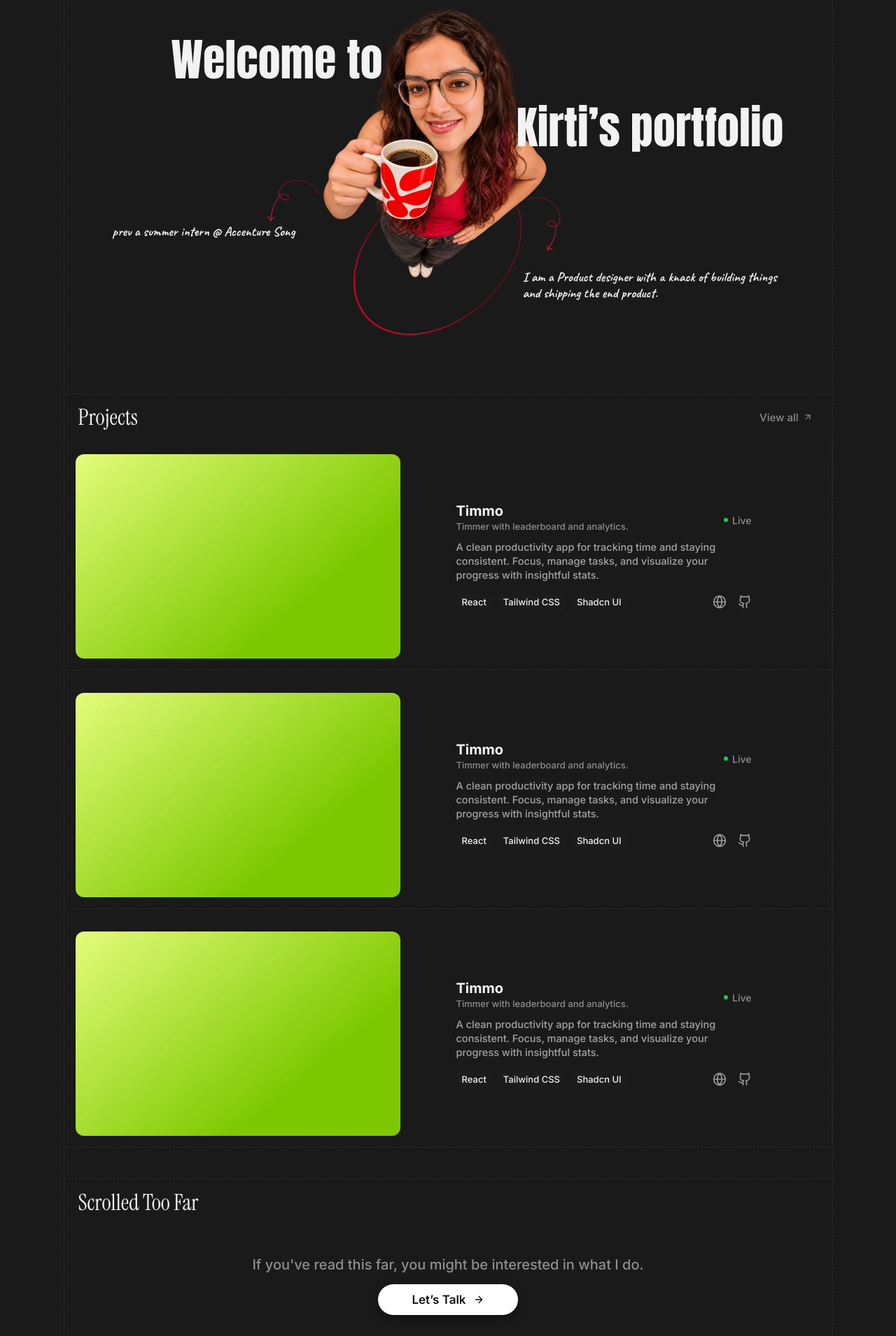
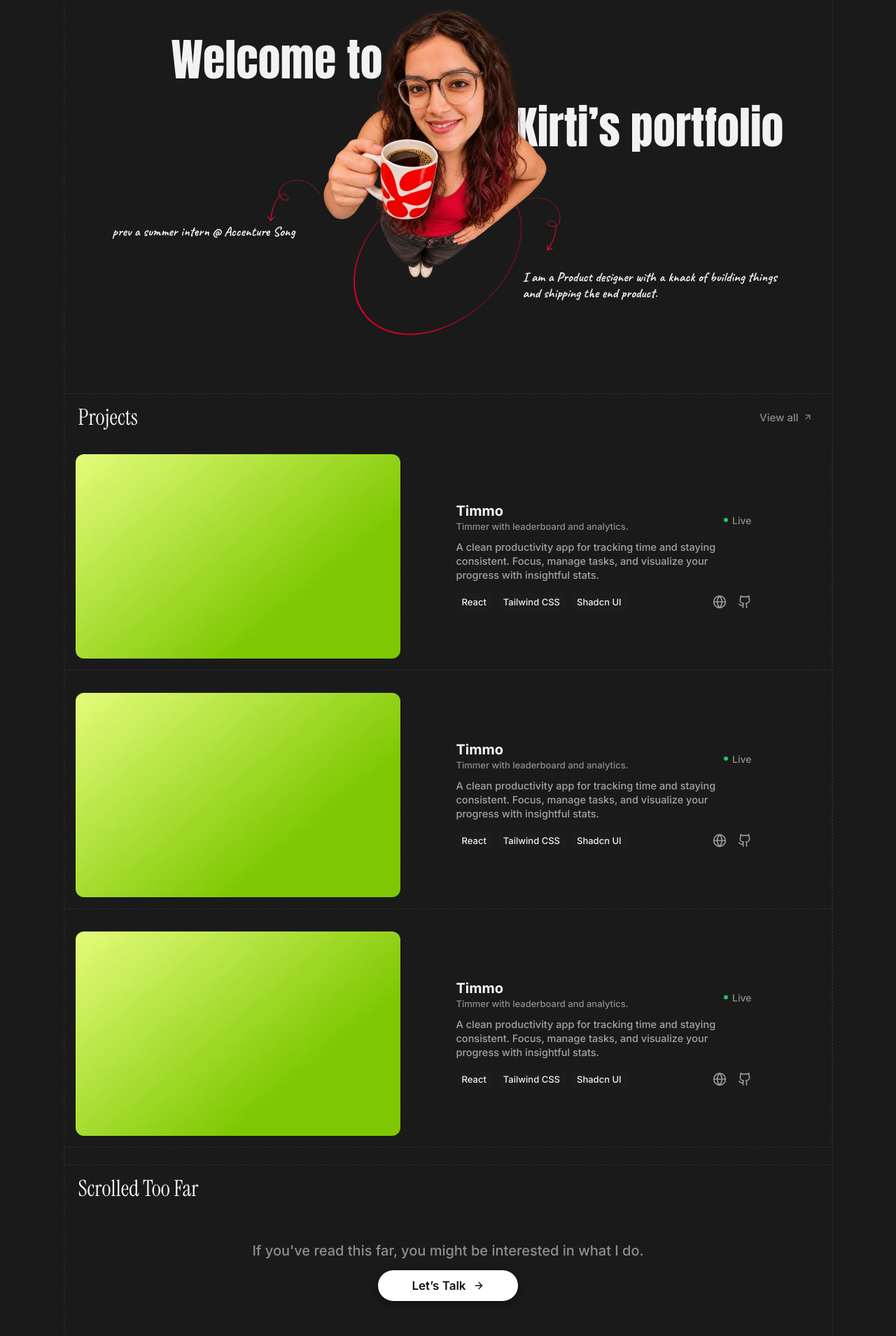
Before and after one commit to kirtigupta2/portfolio, a plain HTML site: page index.html in a window 1280 px wide. Shown: the part 89-1998 px from the top of the page at 70% size. Drawn offline with Linux system fonts and the light colour scheme.

Commit message:
Put hero text behind photo; match project list bottom spacing
Co-Authored-By: Claude Sonnet 5.5 <noreply@anthropic.com>
Claude-Session: https://claude.ai/code/session_01MxocEwXRfH6usBrNkY7M5M

```diff
--- a/styles.css
+++ b/styles.css
@@ -11,9 +11,9 @@ a { color: inherit; text-decoration: none; }
 
 .hero { position: relative; height: 609px; }
 .hero > * { position: absolute; }
-.photo { left: 354px; top: 53px; width: 344px; height: 396px; object-fit: cover; }
+.photo { z-index: 2; left: 354px; top: 53px; width: 344px; height: 396px; object-fit: cover; }
 .ellipse { left: 413px; top: 311px; width: 241px; height: 215px; }
-.welcome, .name { font-family: Impact, 'Anton', sans-serif; font-weight: 400; font-size: 64px; color: #f2f2f2; white-space: nowrap; }
+.welcome, .name { z-index: 1; font-family: Impact, 'Anton', sans-serif; font-weight: 400; font-size: 64px; color: #f2f2f2; white-space: nowrap; }
 .welcome { left: 153px; top: 84px; }
 .name { left: 646px; top: 181px; }
 .hand { font-family: 'Caveat', cursive; font-weight: 700; font-size: 19px; line-height: 23px; color: #ececec; }
@@ -41,7 +41,7 @@ h2 { font-family: 'Instrument Serif', serif; font-weight: 400; font-size: 32px;
 .links { display: flex; gap: 16px; }
 .links a { display: flex; }
 
-.cta { border-top: 1px dashed #2c2c2c; padding: 12px 20px 24px; margin-top: 4px; }
+.cta { border-top: 1px dashed #2c2c2c; padding: 12px 20px 24px; }
 .cta-body { display: flex; flex-direction: column; align-items: center; gap: 16px; padding: 56px 0 40px; }
 .cta-body p { font-size: 20px; font-weight: 500; color: #8e8e8e; }
 .btn { display: inline-flex; align-items: center; gap: 10px; background: #fff; color: #111; font-weight: 600; font-size: 17px; padding: 12px 48px; border-radius: 100px; box-shadow: 0 4px 14px rgba(0,0,0,.4); transition: transform .15s; }
@@ -60,3 +60,5 @@ h2 { font-family: 'Instrument Serif', serif; font-weight: 400; font-size: 32px;
   .card { flex-direction: column; gap: 24px; }
   .card-img, .card-body { width: 100%; max-width: 464px; }
 }
+
+.card:last-child { margin-bottom: 0; }
```
